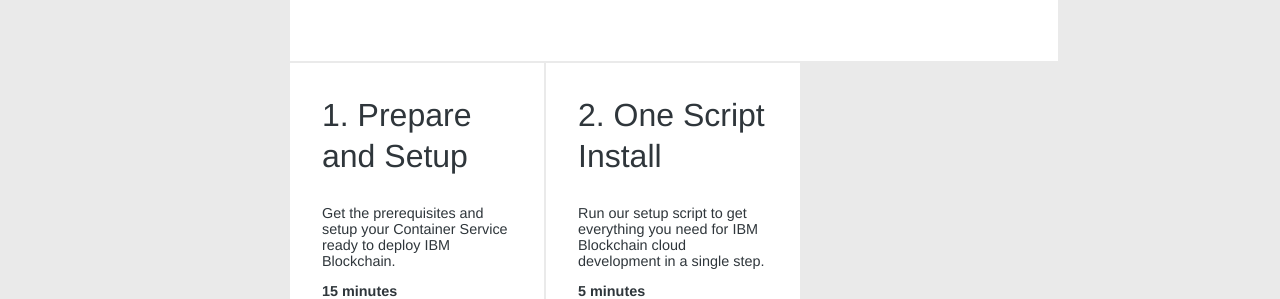
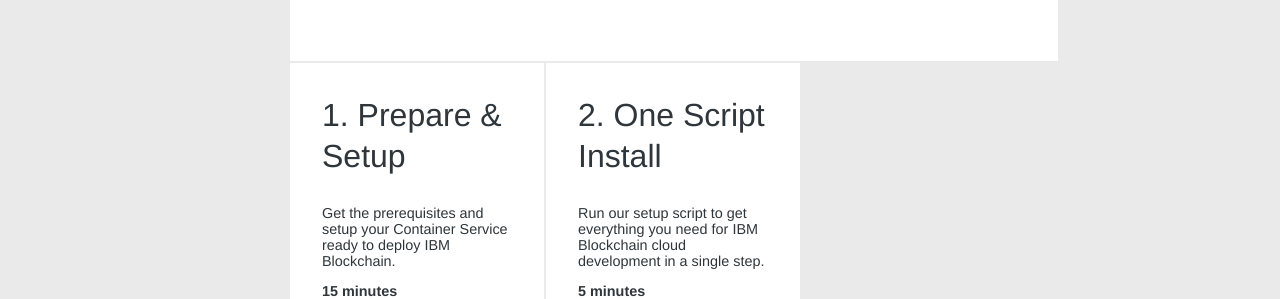
Before and after one commit to IBM-Blockchain-Archive/ibm-blockchain.github.io, a Jekyll site: the page built from index.html, in a window 1280 px wide. Shown: the part 1456-1755 px from the top of the page. Built offline with Jekyll 4.4.1, drawn with Linux system fonts in a browser that asks for light colours; some web fonts are replaced.

Commit message:
Update index.html
Shorter title for Prepare & Setup to line up some buttons neatly!

```diff
--- a/index.html
+++ b/index.html
@@ -62,7 +62,7 @@
 </div>
 
 <div class="page-next prepare">
-  <h2>1. Prepare and Setup</h2>
+  <h2>1. Prepare & Setup</h2>
   <p>Get the prerequisites and setup your Container Service ready to deploy IBM Blockchain.</p>
   <p><b>15 minutes</b></p>
   <a href="/setup" class="button">Get setup</a>
```
